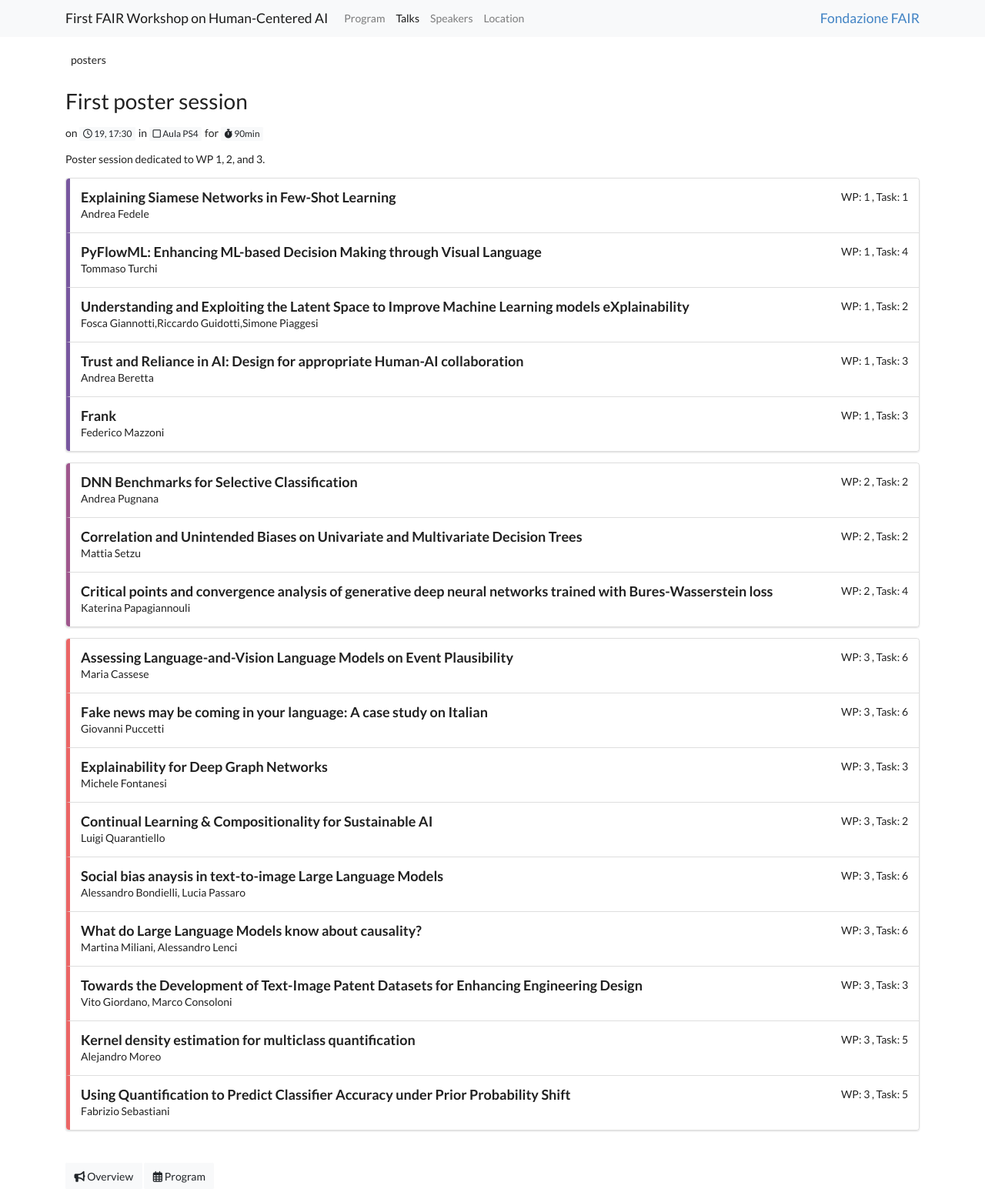
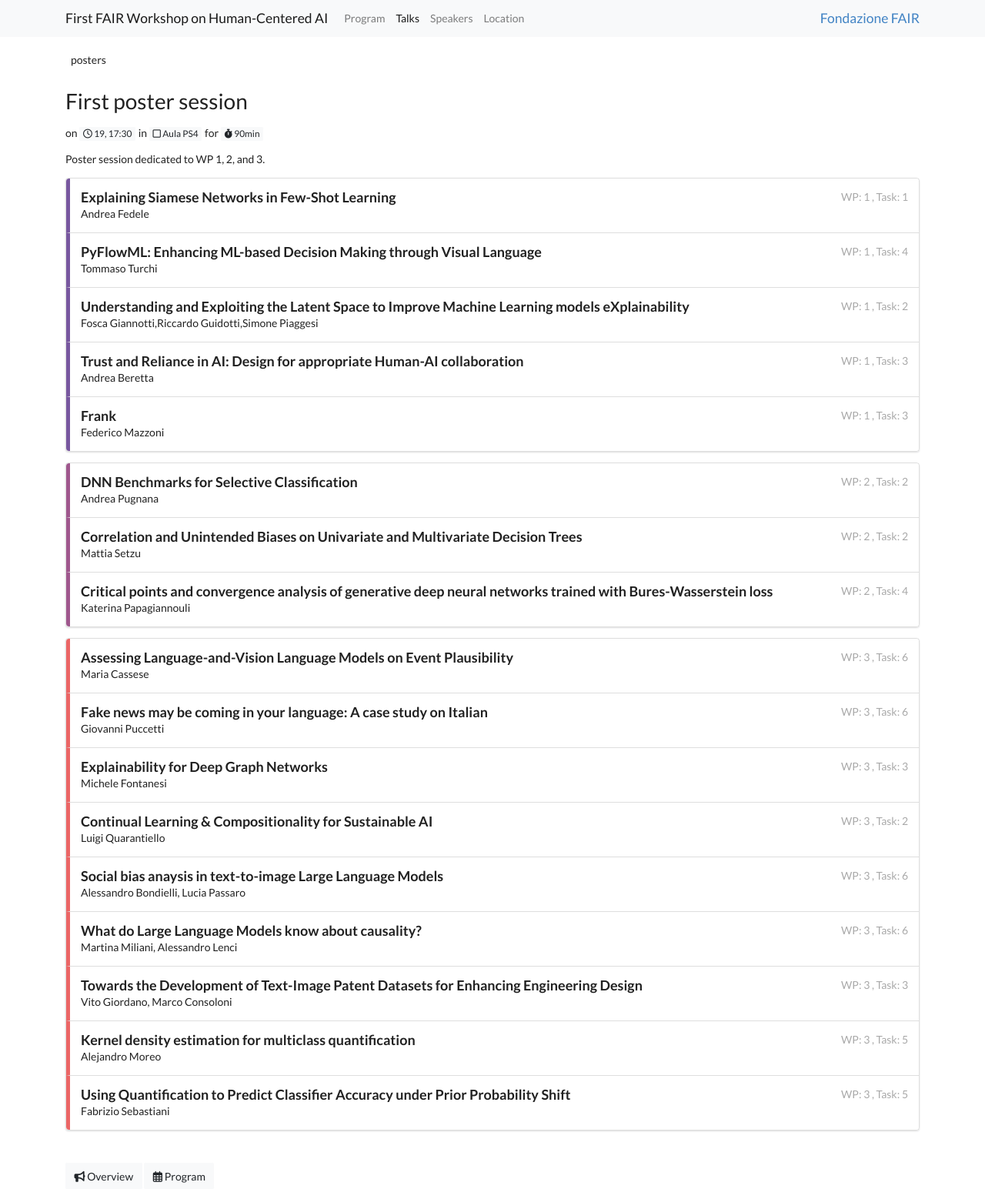
Before and after one commit to fiji87/wob, a Jekyll site: the page built from _talks/posters1.md, in a window 1280 px wide. Shown: the whole page at 77% size. Built offline with Jekyll 4.4.1, drawn with Linux system fonts in a browser that asks for light colours; nearby versions of some CDN libraries.

```diff
--- a/assets/css/talks.css
+++ b/assets/css/talks.css
@@ -31,7 +31,7 @@
     color: black;
 }
 
-.poster.wp1 a:hover {
+.poster.wp1 a:hover, {
     color: var(--wp1);
 }
 
@@ -89,7 +89,8 @@
     content: ", Task: ";
 }
 
-.poster .rightside * {
+.poster .rightside *,
+.poster .block {
     color: darkgray;
 }
 
```
